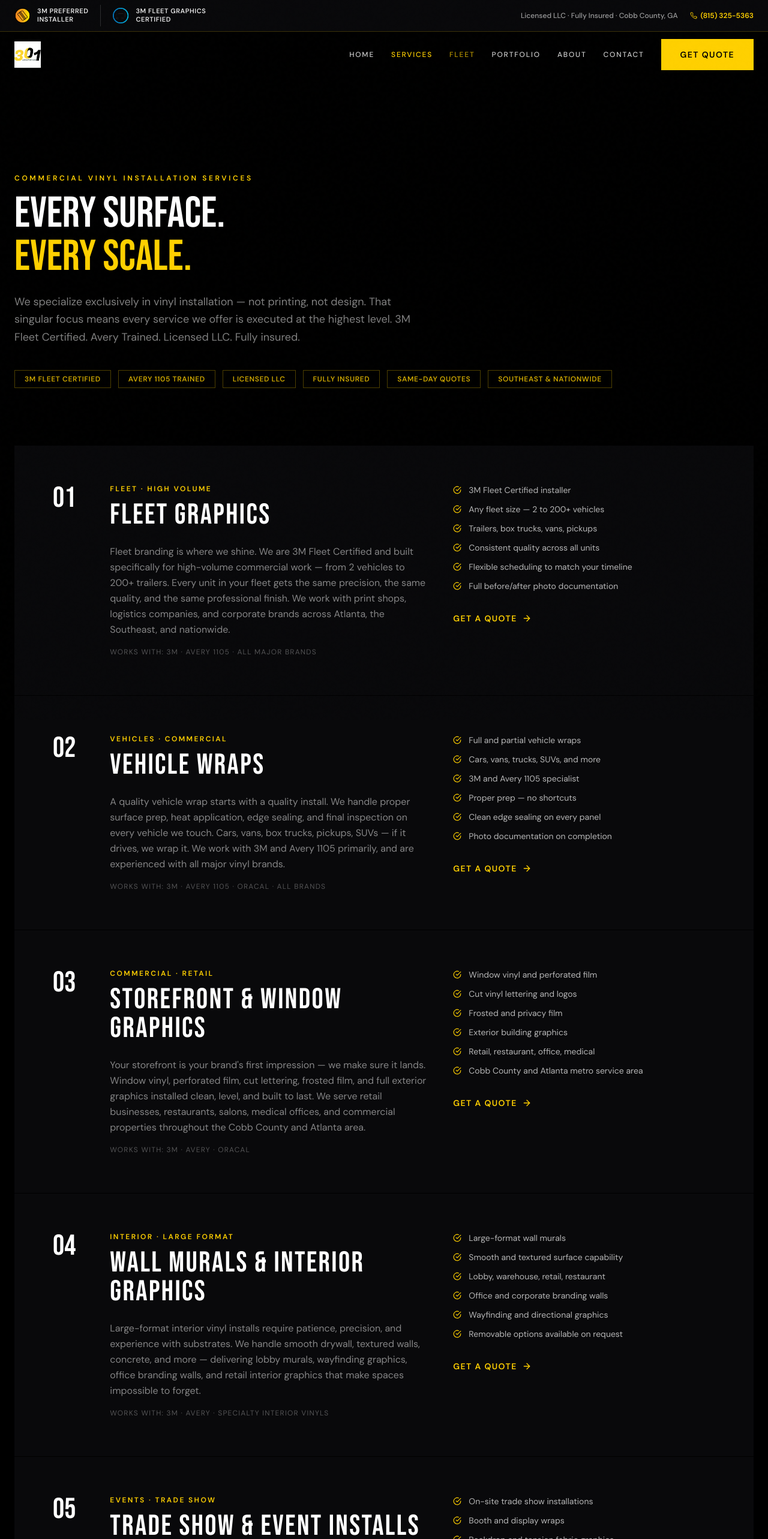
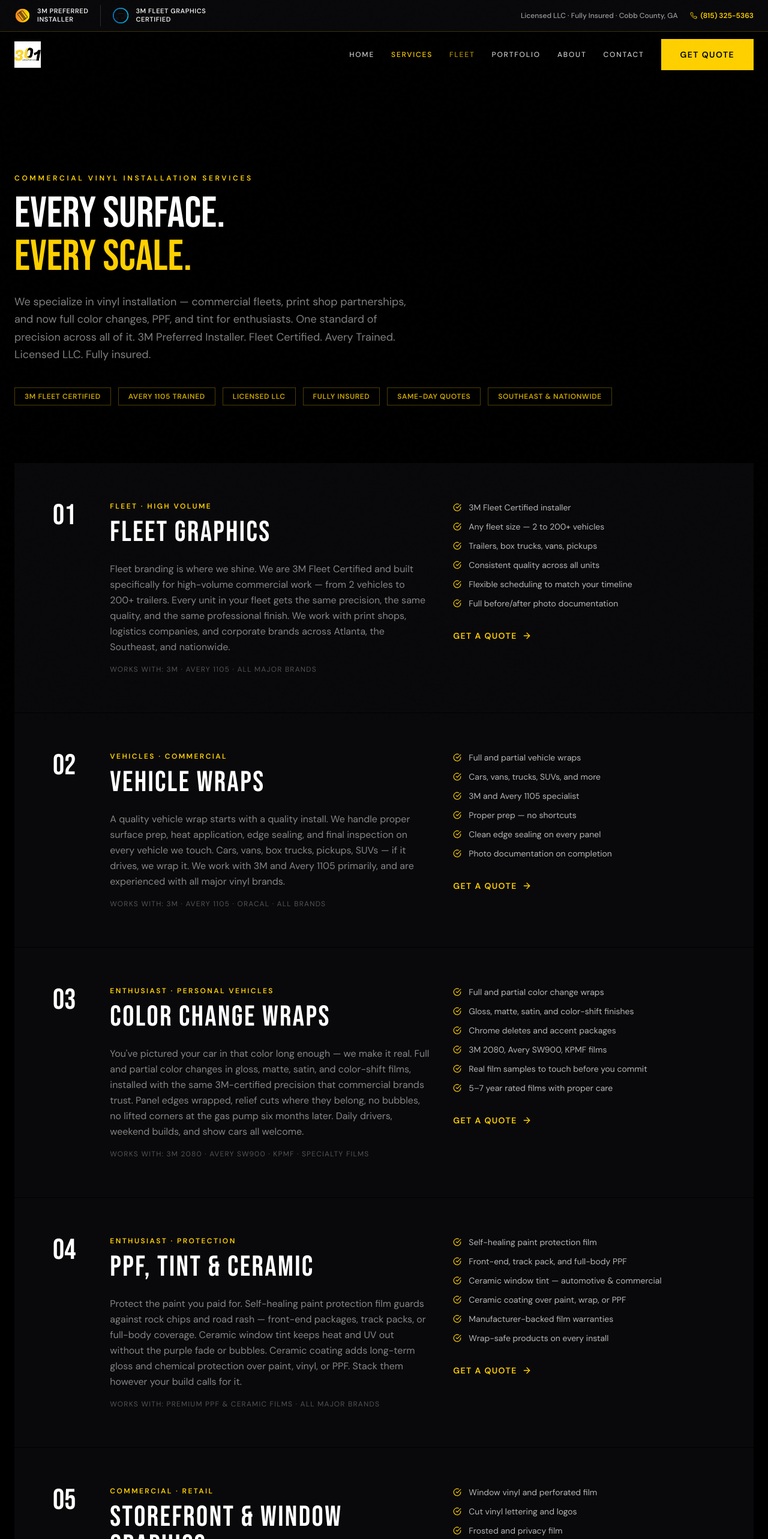
Before and after one commit to 301graphics/301graphics, a Next.js app: page /services in a window 1280 px wide. Shown: the top 2566 px of the page at 60% size. Built offline with nearby package versions, Linux system fonts and the light colour scheme.

Commit message:
Update services.jsx

```diff
--- a/pages/services.jsx
+++ b/pages/services.jsx
@@ -6,6 +6,7 @@ import { ArrowRight, CheckCircle } from 'lucide-react'
 const services = [
   {
     number: '01',
+    id: 'fleet',
     title: 'Fleet Graphics',
     category: 'Fleet · High Volume',
     desc: 'Fleet branding is where we shine. We are 3M Fleet Certified and built specifically for high-volume commercial work — from 2 vehicles to 200+ trailers. Every unit in your fleet gets the same precision, the same quality, and the same professional finish. We work with print shops, logistics companies, and corporate brands across Atlanta, the Southeast, and nationwide.',
@@ -21,6 +22,7 @@ const services = [
   },
   {
     number: '02',
+    id: 'vehicle-wraps',
     title: 'Vehicle Wraps',
     category: 'Vehicles · Commercial',
     desc: 'A quality vehicle wrap starts with a quality install. We handle proper surface prep, heat application, edge sealing, and final inspection on every vehicle we touch. Cars, vans, box trucks, pickups, SUVs — if it drives, we wrap it. We work with 3M and Avery 1105 primarily, and are experienced with all major vinyl brands.',
@@ -36,6 +38,39 @@ const services = [
   },
   {
     number: '03',
+    id: 'color-change',
+    title: 'Color Change Wraps',
+    category: 'Enthusiast · Personal Vehicles',
+    desc: 'You\'ve pictured your car in that color long enough — we make it real. Full and partial color changes in gloss, matte, satin, and color-shift films, installed with the same 3M-certified precision that commercial brands trust. Panel edges wrapped, relief cuts where they belong, no bubbles, no lifted corners at the gas pump six months later. Daily drivers, weekend builds, and show cars all welcome.',
+    features: [
+      'Full and partial color change wraps',
+      'Gloss, matte, satin, and color-shift finishes',
+      'Chrome deletes and accent packages',
+      '3M 2080, Avery SW900, KPMF films',
+      'Real film samples to touch before you commit',
+      '5–7 year rated films with proper care',
+    ],
+    vinyl: '3M 2080 · Avery SW900 · KPMF · Specialty Films',
+  },
+  {
+    number: '04',
+    id: 'ppf-tint',
+    title: 'PPF, Tint & Ceramic',
+    category: 'Enthusiast · Protection',
+    desc: 'Protect the paint you paid for. Self-healing paint protection film guards against rock chips and road rash — front-end packages, track packs, or full-body coverage. Ceramic window tint keeps heat and UV out without the purple fade or bubbles. Ceramic coating adds long-term gloss and chemical protection over paint, vinyl, or PPF. Stack them however your build calls for it.',
+    features: [
+      'Self-healing paint protection film',
+      'Front-end, track pack, and full-body PPF',
+      'Ceramic window tint — automotive & commercial',
+      'Ceramic coating over paint, wrap, or PPF',
+      'Manufacturer-backed film warranties',
+      'Wrap-safe products on every install',
+    ],
+    vinyl: 'Premium PPF & Ceramic Films · All Major Brands',
+  },
+  {
+    number: '05',
+    id: 'wall-window',
     title: 'Storefront & Window Graphics',
     category: 'Commercial · Retail',
     desc: 'Your storefront is your brand\'s first impression — we make sure it lands. Window vinyl, perforated film, cut lettering, frosted film, and full exterior graphics installed clean, level, and built to last. We serve retail businesses, restaurants, salons, medical offices, and commercial properties throughout the Cobb County and Atlanta area.',
@@ -50,7 +85,8 @@ const services = [
     vinyl: '3M · Avery · Oracal',
   },
   {
-    number: '04',
+    number: '06',
+    id: 'wall-murals',
     title: 'Wall Murals & Interior Graphics',
     category: 'Interior · Large Format',
     desc: 'Large-format interior vinyl installs require patience, precision, and experience with substrates. We handle smooth drywall, textured walls, concrete, and more — delivering lobby murals, wayfinding graphics, office branding walls, and retail interior graphics that make spaces impossible to forget.',
@@ -65,7 +101,8 @@ const services = [
     vinyl: '3M · Avery · Specialty Interior Vinyls',
   },
   {
-    number: '05',
+    number: '07',
+    id: 'trade-show',
     title: 'Trade Show & Event Installs',
     category: 'Events · Trade Show',
     desc: 'Trade shows move on tight schedules and there\'s no room for error. We show up when we say we will, install efficiently, and hand off a polished result before your client ever sees the space. Booth wraps, backdrop graphics, floor graphics, hanging banners — we handle it all on-site with speed and precision.',
@@ -80,7 +117,8 @@ const services = [
     vinyl: '3M · Avery · Event-Specific Vinyls',
   },
   {
-    number: '06',
+    number: '08',
+    id: 'subcontract',
     title: 'Subcontract Install Partner',
     category: 'Print Shops · Agencies',
     desc: 'For print shops and marketing agencies, we are your invisible install arm. You handle the client relationship and production — we show up professional, install clean, document everything with photos, and deliver results that make your brand look exceptional. We work Southeast-wide and travel nationwide for the right volume of work.',
@@ -100,7 +138,7 @@ export default function Services() {
   return (
     <Layout
       title="Services | 301 Graphics — Commercial Vinyl Installation Atlanta, GA"
-      description="Commercial vinyl installation services in Atlanta and Cobb County, GA. Fleet graphics, vehicle wraps, storefront signage, wall murals, trade show installs, and subcontract work for print shops. 3M Fleet Certified. Free quotes."
+      description="Vinyl installation services in Atlanta and Cobb County, GA. Fleet graphics, vehicle wraps, color change wraps, PPF, window tint, storefront signage, wall murals, and trade show installs. 3M Preferred Installer. Free quotes."
     >
       {/* Hero */}
       <section className="pt-40 pb-24 px-6 bg-black">
@@ -112,9 +150,10 @@ export default function Services() {
               <span className="text-yellow-400">EVERY SCALE.</span>
             </h1>
             <p className="text-white/50 text-lg max-w-2xl leading-relaxed">
-              We specialize exclusively in vinyl installation — not printing, not design.
-              That singular focus means every service we offer is executed at the highest level.
-              3M Fleet Certified. Avery Trained. Licensed LLC. Fully insured.
+              We specialize in vinyl installation — commercial fleets, print shop partnerships,
+              and now full color changes, PPF, and tint for enthusiasts. One standard of
+              precision across all of it. 3M Preferred Installer. Fleet Certified. Avery Trained.
+              Licensed LLC. Fully insured.
             </p>
           </AnimateIn>
 
@@ -136,7 +175,7 @@ export default function Services() {
         <div className="max-w-7xl mx-auto space-y-px">
           {services.map((svc, i) => (
             <AnimateIn key={svc.number} delay={i * 0.06}>
-              <div className="group bg-zinc-950 hover:bg-zinc-900 transition-colors duration-300 p-10 md:p-16">
+              <div id={svc.id} className="group bg-zinc-950 hover:bg-zinc-900 transition-colors duration-300 p-10 md:p-16 scroll-mt-32">
                 <div className="grid grid-cols-1 md:grid-cols-12 gap-10 items-start">
                   <div className="md:col-span-1">
                     <div className="font-display text-5xl text-white/8 group-hover:text-yellow-400/25 transition-colors">
```
